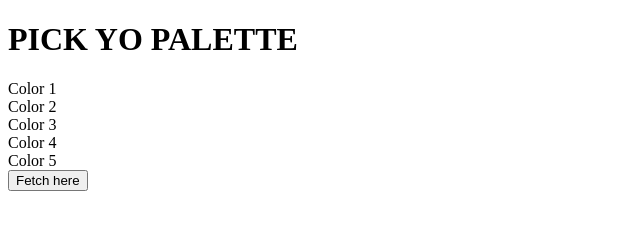
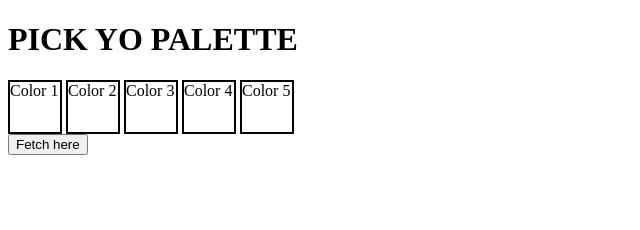
Before and after one commit to JordanPQuinn/palette-picker, a website: page public/index.html in a window 1280 px wide. Shown: the whole page, without its empty margins (0-640 px from the left). Drawn offline with Linux system fonts and the light colour scheme.

Commit message:
html structure

```diff
--- a/public/index.html
+++ b/public/index.html
@@ -1,17 +1,27 @@
 <!DOCTYPE html>
 <html>
 <head>
-  <link rel="stylesheet" href='./css/styles.css'>
+  <link rel='stylesheet' href='./css/styles.css'>
   <title>Palette-Picker</title>
 </head>
 <body>
   <h1> PICK YO PALETTE </h1>
-  <div id='color-one'> Color 1 </div>
-  <div id='color-two'> Color 2 </div>
-  <div id='color-three'> Color 3 </div>
-  <div id='color-four'> Color 4 </div>
-  <div id='color-five'> Color 5 </div>
-  <button class="fetch-button"> Fetch here </button>
-  <script src="./js/scripts.js" type ="text/javascript"></script>
+  <div id='color-one' class='color-box'>
+      Color 1
+  </div>
+  <div id='color-two' class='color-box'>
+    Color 2
+  </div>
+  <div id='color-three' class='color-box'>
+    Color 3
+  </div>
+  <div id='color-four' class='color-box'>
+    Color 4
+  </div>
+  <div id='color-five' class='color-box'>
+    Color 5
+  </div>
+  <button class='fetch-button'> Fetch here </button>
+  <script src='./js/scripts.js' type ='text/javascript'></script>
 </body>
 </html>
```
